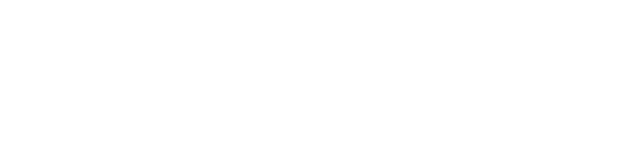
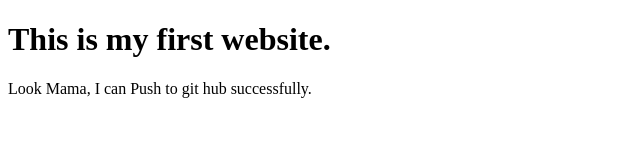
Before and after one commit to jahangir4040/My-Amazing-Portfolio-Website, a plain HTML site: page index.html in a window 1280 px wide. Shown: the whole page, without its empty margins (0-640 px from the left). Drawn offline with Linux system fonts and the light colour scheme.

Commit message:
Learned html

```diff
--- a/index.html
+++ b/index.html
@@ -7,6 +7,8 @@
     <title>My Amazing Portfolio Website</title>
 </head>
 <body>
+    <h1>This is my first website.</h1>
+    <p>Look Mama, I can Push to git hub successfully.</p>
 
 </body>
 </html>
```
Also changed, not shown: 1 other file.
